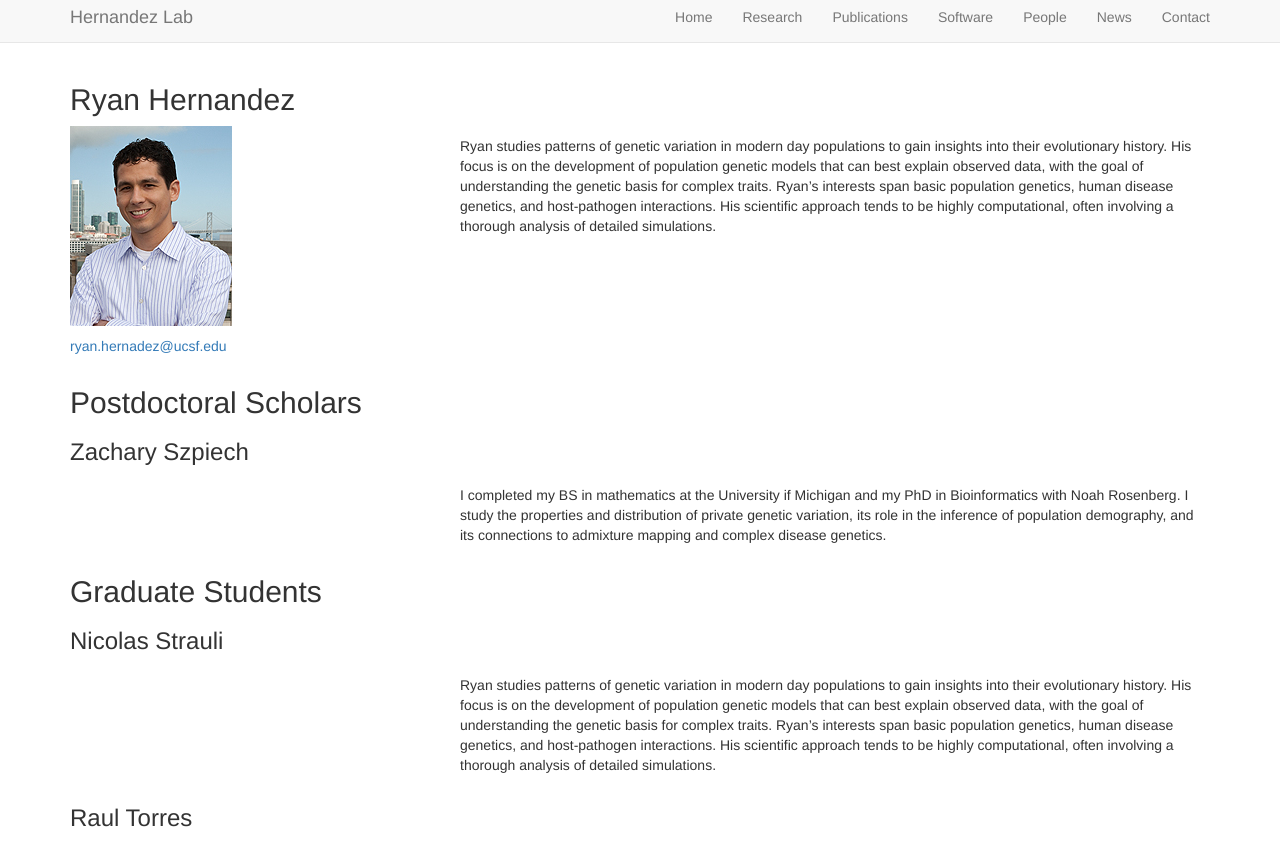
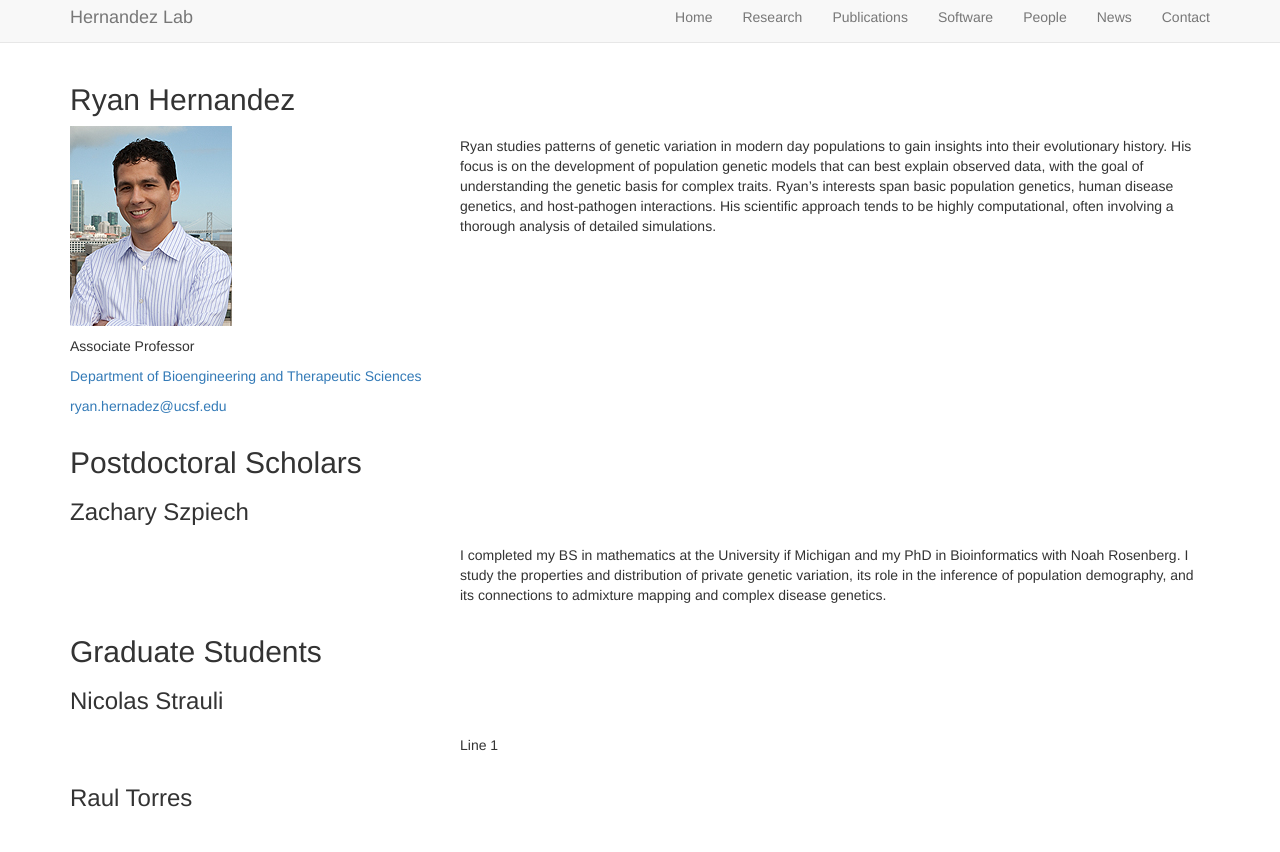
Before and after one commit to HernandezLab/hernandezlab.github.io, a Jekyll site: the page built from test/index.html, in a window 1280 px wide, cut to the strip 48-900 px from the top of the page. Built offline with Jekyll 4.4.1, drawn with Linux system fonts in a browser that asks for light colours; nearby versions of some CDN libraries.

Commit message:
ymltest affilation

```diff
--- a/_data/ymltest.yml
+++ b/_data/ymltest.yml
@@ -2,7 +2,7 @@
   members:
     - name: Ryan Hernandez
       image: /static/img/headshot-Hernandez.jpg
-      title: 'Associate Professor
+      affiliation: 'Associate Professor
 
 
         [Department of Bioengineering and Therapeutic Sciences](http://bts.ucsf.edu/)'
@@ -15,5 +15,5 @@
 - group: Graduate Students
   members:
     - name: Nicolas Strauli
-      description: "Ryan studies patterns of genetic variation in modern day populations to gain insights into their evolutionary history. His focus is on the development of population genetic models that can best explain observed data, with the goal of understanding the genetic basis for complex traits.  Ryan's interests span basic population genetics, human disease genetics, and host-pathogen interactions.  His scientific approach tends to be highly computational, often involving a thorough analysis of detailed simulations."
+      description: "Line 1"
     - name: Raul Torres
```
